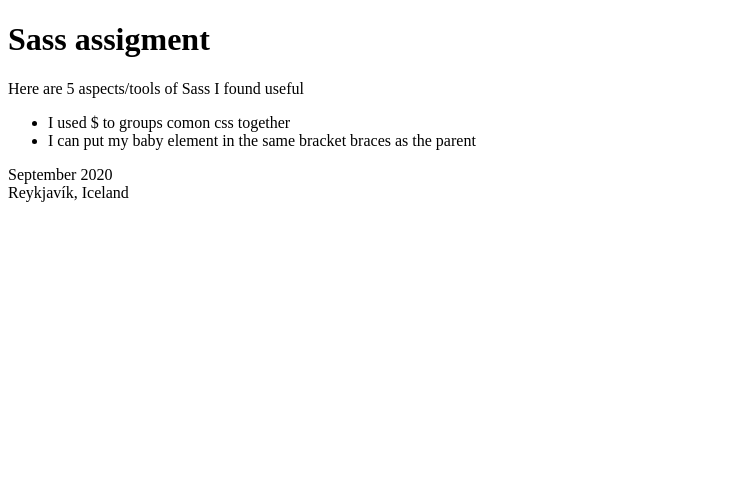
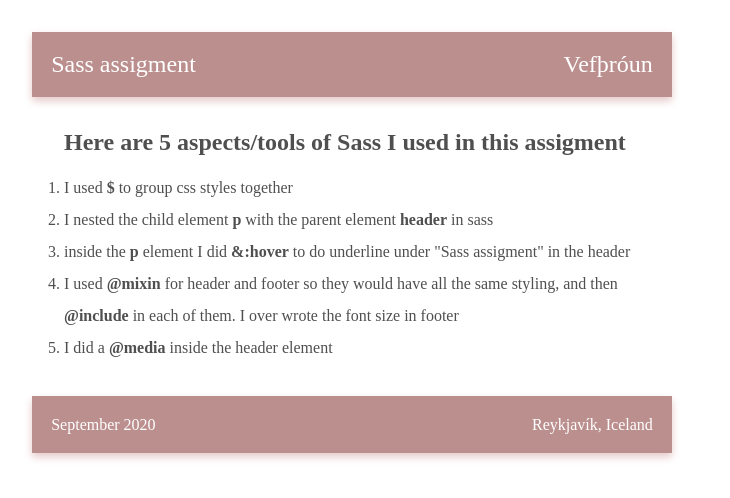
Before and after one commit to Kristbjorgosk/Sass-assigment, a website: page index.html in a window 1280 px wide. Shown: the whole page, without its empty margins (0-730 px from the left). Drawn offline with Linux system fonts and the light colour scheme; a web font is replaced by a local one.

Commit message:
end version

```diff
--- a/index.html
+++ b/index.html
@@ -3,34 +3,38 @@
 <head>
     <meta charset="UTF-8">
     <meta name="viewport" content="width=, initial-scale=1.0">
-    <link rel="stylesheet" href="style.css">
+    <link rel="stylesheet" href="./styles/style.css">
+    <link href="https://fonts.googleapis.com/css2?family=David+Libre:wght@500&family=Rajdhani&display=swap" rel="stylesheet">
     <title>Sass-assigment</title>
 </head>
-
 <body>
 
+    <header>
+        <p>Sass assigment </p>
+        Vefþróun
+    </header>
+
     <h1>
-      Sass assigment
+        Here are 5 aspects/tools of Sass I used in this assigment
     </h1>
 
-    <header>
-      Here are 5 aspects/tools of Sass I found useful
-    </header>
-
     <main>
-      <ul>
-        <li> I used $ to groups comon css together</li>
-        <li> I can put my baby element in the same bracket braces as the parent</li>
-      </ul>
+      <ol>
+        <li>I used <b>$</b> to group css styles together</li>
+        <li>I nested the child element <b>p</b> with the parent element <b>header</b> in sass</li>
+        <li>inside the <b>p</b> element I did <b>&:hover</b> to do underline under "Sass assigment" in the header</li>
+        <li>I used <b>@mixin</b> for header and footer so they would have all the same styling, and then <b>@include</b> in each of them. I over wrote the font size in footer</li>
+        <li>I did a <b>@media</b> inside the header element</li>
+      </ol>
     </main>
 
     <footer>
-      <div>
+      <p>
         September 2020
-      </div>
-       <div>
+      </p>
+       <p>
         Reykjavík, Iceland
-      </div>
+       </p>
     </footer>
 
   </body>
--- /dev/null
+++ b/styles/style.scss
@@ -0,0 +1,66 @@
+* {
+    margin: 0;
+    padding: 0;
+    box-sizing: 0;
+}
+
+ /* variables for the font family and margin */
+$textstyle: 'David Libre', serif;
+$textmargin: 0 5% 0 5%;
+
+/* all the styles that is both in header and footer */
+@mixin header-footer {
+    background-color: rosybrown;
+    display: flex;
+    justify-content: space-between;
+    color: white;
+    align-items: center;
+    padding: 3% 3% 3% 3%;
+    font-size: 24px;
+    box-shadow: 0px 4px 8px rgb(230, 201, 201);
+}
+
+/* variable used for the font family and media inside the body element */
+body {
+    font-family: $textstyle;
+    padding: 2rem;
+    width: 70%;
+    color: rgb(79, 79, 79);
+
+    @media (min-width: 768px) {
+        width: 50%;
+    }
+}
+
+/* @include function with all the styles in the @mixin
+and a hover inside the p element */
+header {
+    margin-bottom: 2rem;
+   @include header-footer();
+    p {
+        &:hover {
+            text-decoration-line: underline;
+        }
+    }
+}
+
+/* variable used for the margin */
+h1 {
+    margin: $textmargin;
+    margin-bottom: 1rem;
+    font-size: 24px;
+}
+
+/* variable used for the margin */
+li {
+    margin: $textmargin;
+    line-height: 2rem;
+}
+
+/* @include function with all the styles in the @mixin
+and I over wrote the font size here */
+footer{
+    margin-top: 2rem;
+    @include header-footer();
+    font-size: 1rem;
+}
```
Also changed, not shown: readme.md, style.css (deleted), style.scss (deleted), styles/style.css (added), 1 other file.
